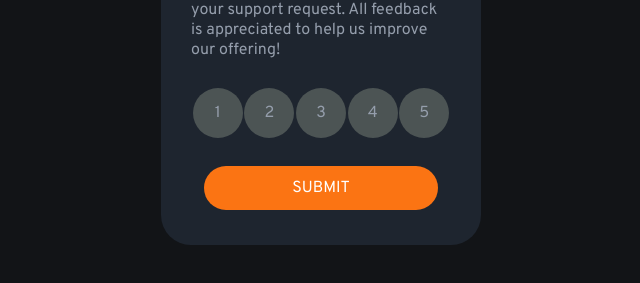
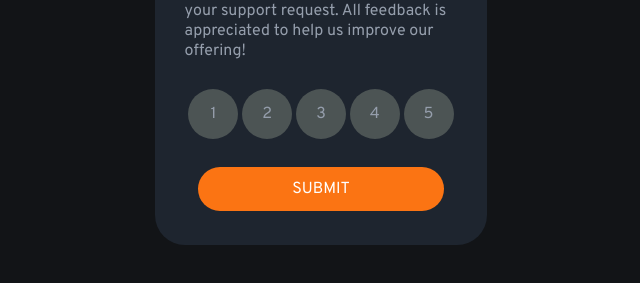
Before and after one commit to surajnaveen/interactive-rating-component-main, a plain HTML site: page index.html in a window 1280 px wide. Shown: the part 321-604 px from the top of the page, without its empty margins (319-959 px from the left). Drawn offline with Linux system fonts and the light colour scheme.

Commit message:
Update style.css

```diff
--- a/style.css
+++ b/style.css
@@ -44,7 +44,7 @@ button{
     height: 13%;
     width:90%;
     margin-left: 5%;
-    border-radius: 35px;
+    border-radius: 38px;
     color: hsl(0, 0%, 100%);
     font-size: 1rem;
 }
@@ -69,7 +69,7 @@ button:hover{
     flex-direction: column;
     gap: 28px;
     margin-top: 13%;
-    width: 25%;
+    width: 26%;
     height: 50vh;
     padding: 30px;
     background-color: #1e252f;
```
